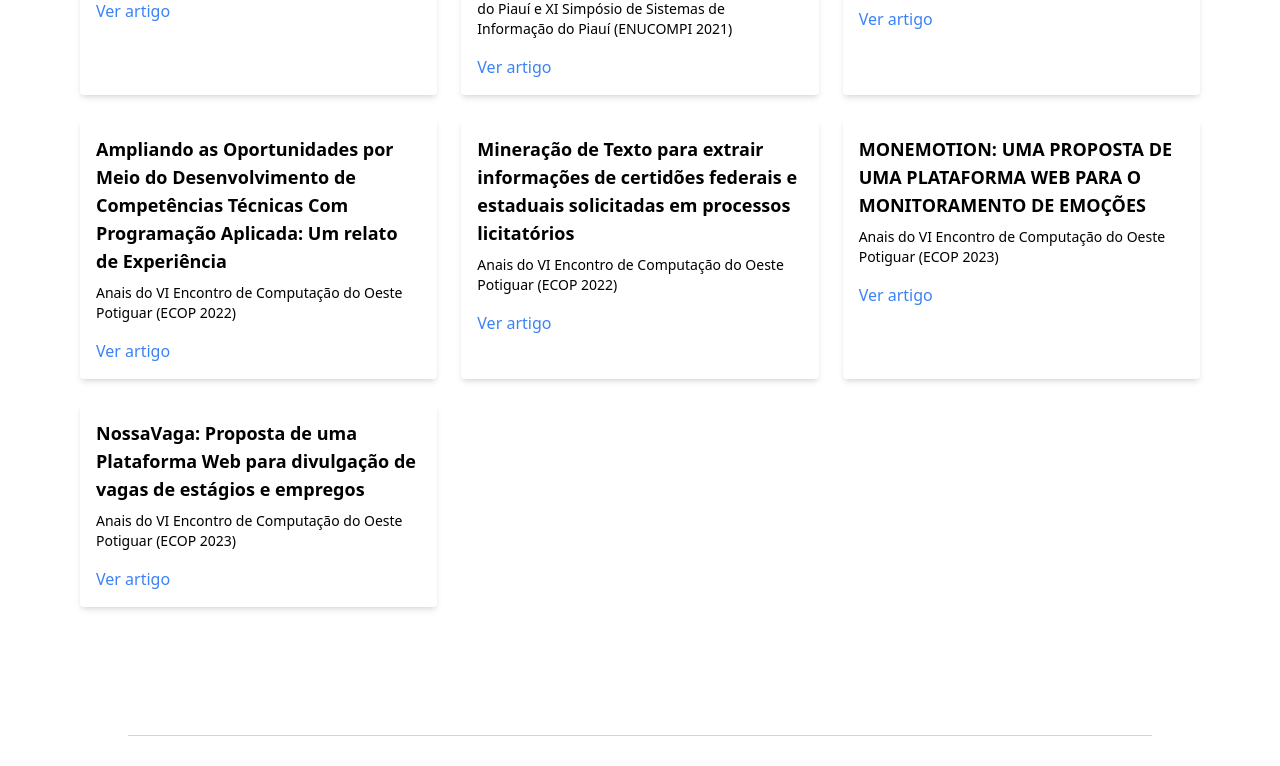
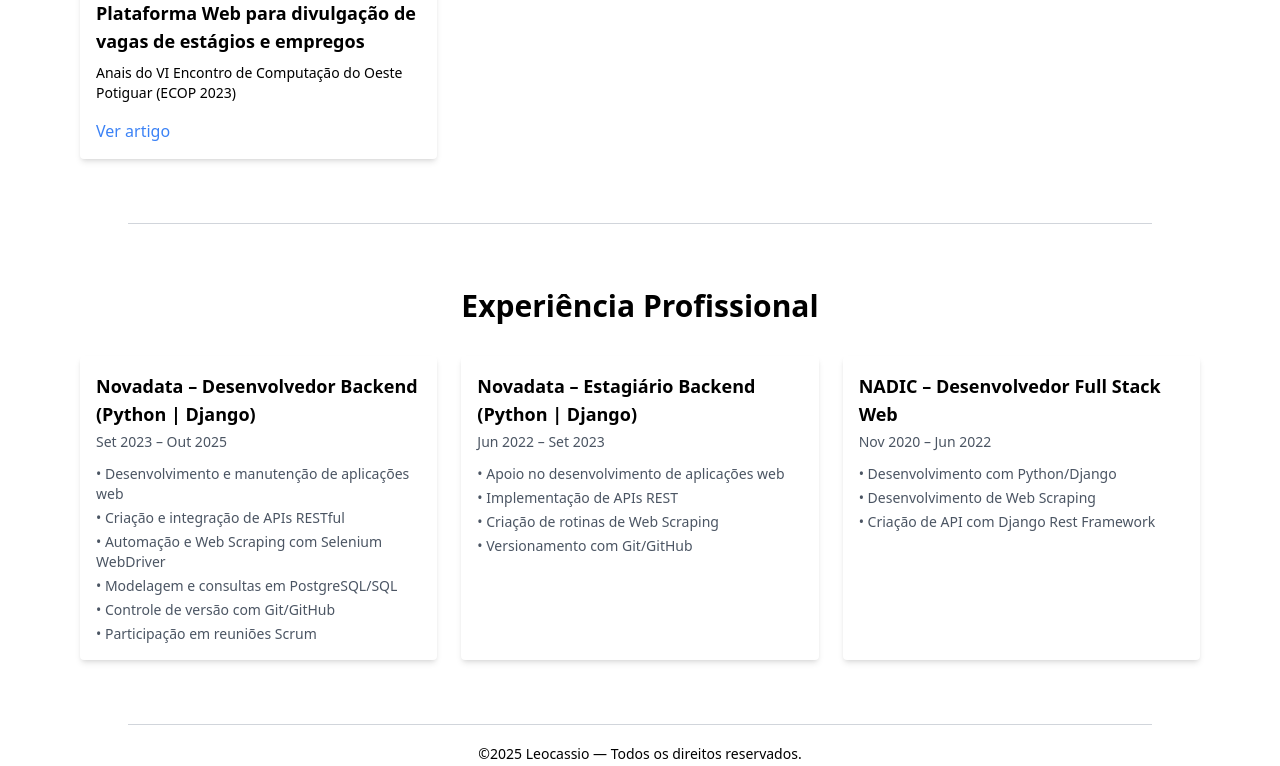
Before and after one commit to leocassiosilva/portifolio-react, a React (Create React App) app: page / in a window 1280 px wide. Shown: the part 2031-2797 px from the top of the page. Built offline with nearby package versions, Linux system fonts and the light colour scheme; the HTML template or start-up script is replaced by a standard one.

Commit message:
feature: criando a seção de experiência profissional

```diff
--- a/src/components/layout/ArtigoCard.js
+++ b/src/components/layout/ArtigoCard.js
@@ -5,7 +5,7 @@ function ArtigoCard({ titulo, evento, resumo, link }) {
     <motion.div
       whileHover={{ scale: 1.05 }}
       transition={{ type: "spring", stiffness: 300 }}
-      className="bg-white dark:bg-[#374151] shadow-md p-4 rounded cursor-pointer hover:shadow-xl"
+      className="bg-white dark:bg-card-dark shadow-md p-4 rounded hover:shadow-xl"
     >
       <h3 className="font-semibold text-lg mb-2">{titulo}</h3>
       <p className="text-sm mb-2">{evento}</p>
--- /dev/null
+++ b/src/components/layout/ExperienciaCard.js
@@ -0,0 +1,27 @@
+import { motion } from "framer-motion";
+
+function ExperienceCard({ empresa, cargo, periodo, atividades }) {
+  return (
+    <motion.div
+      whileHover={{ scale: 1.05 }}
+      transition={{ type: "spring", stiffness: 300 }}
+      className="bg-white dark:bg-card-dark shadow-md p-4 rounded hover:shadow-xl"
+    >
+      <h3 className="font-semibold text-lg mb-1">
+        {empresa} – {cargo}
+      </h3>
+
+      <p className="text-sm text-gray-600 dark:text-gray-300 mb-3">
+        {periodo}
+      </p>
+
+      <ul className="text-gray-600 dark:text-gray-300 text-sm space-y-1">
+        {atividades.map((item, index) => (
+          <li key={index}>• {item}</li>
+        ))}
+      </ul>
+    </motion.div>
+  );
+}
+
+export default ExperienceCard;
--- a/src/components/layout/Navbar.js
+++ b/src/components/layout/Navbar.js
@@ -7,7 +7,7 @@ function Navbar() {
   const [open, setOpen] = useState(false);
 
   return (
-  <nav className="bg-white dark:bg-primary text-black dark:text-white shadow-md">
+    <nav className="fixed top-0 left-0 w-full z-50 bg-white dark:bg-primary text-black dark:text-white shadow-md">
       <div className="max-w-6xl mx-auto px-4">
         <div className="flex justify-between items-center h-16">
 
@@ -40,6 +40,12 @@ function Navbar() {
               className="hover:text-gray-200"
             >
                 Produção Acadêmica
+            </button>
+            <button
+              onClick={() => document.getElementById("experiencia").scrollIntoView({ behavior: "smooth" })}
+              className="hover:text-gray-200"
+            >
+                Experiência Profissional
             </button>
 
             <ThemeToggle />
@@ -79,6 +85,12 @@ function Navbar() {
             >
                 Produção Acadêmica
             </button>
+            <button
+              onClick={() => document.getElementById("experiencia").scrollIntoView({ behavior: "smooth" })}
+              className="hover:text-gray-200"
+            >
+                Experiência Profissional
+            </button>
           <ThemeToggle />
         </div>
       )}
--- a/src/components/layout/SectionDivider.js
+++ b/src/components/layout/SectionDivider.js
@@ -1,6 +1,6 @@
 function SectionDivider() {
   return (
-    <hr className="border-gray-300 my-16 dark:border-gray-600 max-w-[80%] mx-auto" />
+    <hr className="border-gray-300 dark:border-gray-600 max-w-[80%] mx-auto" />
   );
 }
 
--- a/src/components/pages/Home.js
+++ b/src/components/pages/Home.js
@@ -7,7 +7,7 @@ import { DiJava } from "react-icons/di"; // Java
 import { SiDjango, SiJavascript, SiNodedotjs, SiPostgresql, SiPython, SiReact, SiHtml5, SiCss3, SiMongodb, SiMysql } from "react-icons/si";
 import ArtigoCard from "../layout/ArtigoCard";
 import SectionDivider from "../layout/SectionDivider";
-
+import ExperienciaCard from "../layout/ExperienciaCard";
 function Home() {
 
   const tecnologiasPassadas = [
@@ -23,6 +23,46 @@ function Home() {
     { name: "MySQL", icon: <SiMysql /> },
     { name: "Mongoose", icon: <SiMongodb /> },
   ];
+
+
+  const experiencias = [
+    {
+      empresa: "Novadata",
+      cargo: "Desenvolvedor Backend (Python | Django)",
+      periodo: "Set 2023 – Out 2025",
+      atividades: [
+        "Desenvolvimento e manutenção de aplicações web",
+        "Criação e integração de APIs RESTful",
+        "Automação e Web Scraping com Selenium WebDriver",
+        "Modelagem e consultas em PostgreSQL/SQL",
+        "Controle de versão com Git/GitHub",
+        "Participação em reuniões Scrum"
+      ]
+    },
+    {
+      empresa: "Novadata",
+      cargo: "Estagiário Backend (Python | Django)",
+      periodo: "Jun 2022 – Set 2023",
+      atividades: [
+        "Apoio no desenvolvimento de aplicações web",
+        "Implementação de APIs REST",
+        "Criação de rotinas de Web Scraping",
+        "Versionamento com Git/GitHub"
+      ]
+    },
+    {
+      empresa: "NADIC",
+      cargo: "Desenvolvedor Full Stack Web",
+      periodo: "Nov 2020 – Jun 2022",
+      atividades: [
+        "Desenvolvimento com Python/Django",
+        "Desenvolvimento de Web Scraping",
+        "Criação de API com Django Rest Framework"
+      ]
+    }
+  ];
+
+
 
   useEffect(() => {
     document.title = "Home | Meu Portfólio";
@@ -111,7 +151,6 @@ function Home() {
         </div>
       </section>
 
-      {/* <hr className="border-gray-300 my-16 dark:border-gray-600" /> */}
       <SectionDivider />
 
       {/* ============================
@@ -149,7 +188,6 @@ function Home() {
         </motion.div>
       </section>
 
-      {/* <hr className="border-gray-300 my-16 dark:border-gray-600" /> */}
       <SectionDivider />
 
 
@@ -174,7 +212,6 @@ function Home() {
         </motion.div>
       </section>
 
-      {/* <hr className="border-gray-300 my-16 dark:border-gray-600 max-w-[80%] mx-auto" /> */}
       <SectionDivider />
 
       <section id="artigos" className="max-w-6xl mx-auto px-4 py-16">
@@ -232,27 +269,31 @@ function Home() {
             </motion.div>
       </section>
 
-      {/* <hr className="border-gray-300 my-16 dark:border-gray-600 max-w-[80%] mx-auto" /> */}
       <SectionDivider />
 
+    {/* ============================EXPERIÊNCIA PROFISSIONAL =========================== */}
+      <section id="experiencia" className="max-w-6xl mx-auto px-4 py-16">
 
-      {/* <section id="artigos" className="max-w-6xl mx-auto px-4 py-16">
-        <h2 className="text-3xl font-bold mb-8 text-center">Artigos Publicados</h2>
-        <div className="grid md:grid-cols-2 lg:grid-cols-3 gap-6"> */}
-          {/* Exemplo de card */}
-          {/* <div className="bg-white dark:bg-[#374151] shadow-md p-4 rounded">
-            <h3 className="font-semibold text-lg mb-2">Título do Artigo</h3>
-            <p className="text-sm mb-2">Evento/Periódico</p>
-            <p className="text-gray-600 dark:text-gray-300 text-sm">Resumo curto do artigo ou descrição.</p>
-            <a href="#" className="text-blue-500 mt-2 inline-block hover:underline">Ver artigo</a>
-          </div> */}
-
-          {/* Repetir para outros artigos */}
-        {/* </div>
-      </section> */}
-
-
-
+        <motion.div
+            initial={{ opacity: 0, x: 50 }}
+            animate={{ opacity: 1, x: 0 }}
+            transition={{ duration: 0.7 }}
+          >
+          <h2 className="text-3xl font-bold text-center mb-8">Experiência Profissional</h2>
+          <div className="grid md:grid-cols-2 lg:grid-cols-3 gap-6">
+          {experiencias.map((exp, index) => (
+            <ExperienciaCard
+              key={index}
+              empresa={exp.empresa}
+              cargo={exp.cargo}
+              periodo={exp.periodo}
+              atividades={exp.atividades}
+            />
+          ))}
+        </div>
+        </motion.div>
+      </section>
+      <SectionDivider />
     </div>
   );
 }
--- a/tailwind.config.js
+++ b/tailwind.config.js
@@ -10,6 +10,7 @@ module.exports = {
         primary: '#0d2438',
         secondary: '#f5f5f5',
         'secondary-dark': '#1a2a3b',
+        'card-dark': '#374151',
       },
     },
   },
```
